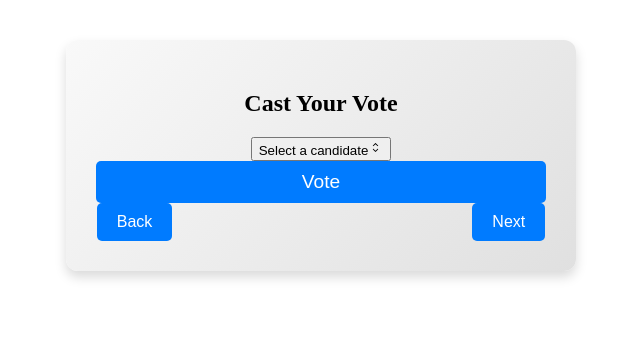
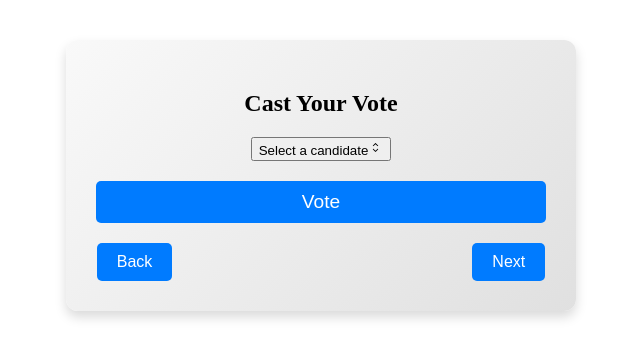
Before and after one commit to bc-rep-project/voting-dapp, a Next.js app: page /components/voting-interface in a window 1280 px wide. Shown: the top 358 px of the page, without its empty margins (319-959 px from the left). Built offline with nearby package versions, Linux system fonts and the light colour scheme; what web3 would draw is missing.

Commit message:
Added spacing between 'Next', 'Back' buttons, 'Vote' button, and 'Select' dropdown in VotingInterface.tsx

```diff
--- a/components/VotingInterface.tsx
+++ b/components/VotingInterface.tsx
@@ -40,7 +40,7 @@ export default function VotingInterface() {
       <form onSubmit={castVote} className="form">
       <h2 className="title">Cast Your Vote</h2>
 
-      <div className="space-y-2">
+       <div className="space-y-2 spacing">
          <Select onValueChange={(value) => setSelectedCandidate(value)}>
          <SelectTrigger className="select-trigger">
            <SelectValue placeholder="Select a candidate" />
@@ -55,7 +55,7 @@ export default function VotingInterface() {
          </Select>
        </div>
 
-       <Button type="submit" className="button">Vote</Button>
+        <Button type="submit" className="button spacing">Vote</Button>
 
       <div className="voting-interface-nav">
           <Link href="/components/register-voter">
--- a/components/styles/VotingInterface.css
+++ b/components/styles/VotingInterface.css
@@ -49,3 +49,11 @@
 .button-spacing {
     margin-right: 300px; /* Adjust the margin as needed */
 }
+
+.spacing {
+    margin-bottom: 20px; /* Adjust the margin as needed */
+}
+
+.button-spacing {
+    margin-right: 300px; /* Adjust the margin as needed */
+}
```
Also changed, not shown: 1 other file (tests, documents, lock files or other folders). Lines whose indentation alone changed are shown as unchanged.
